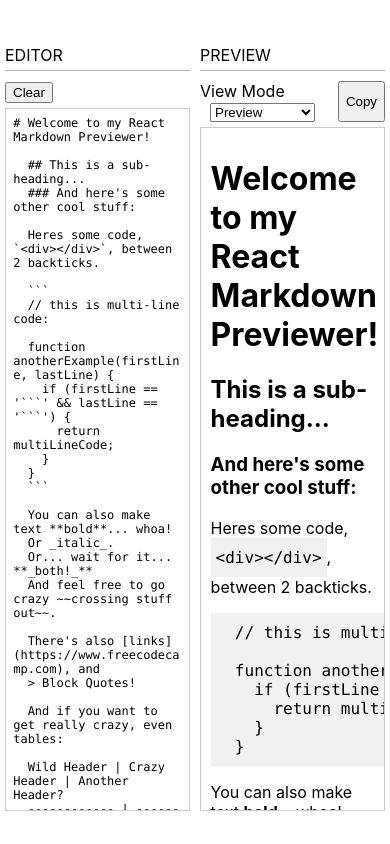
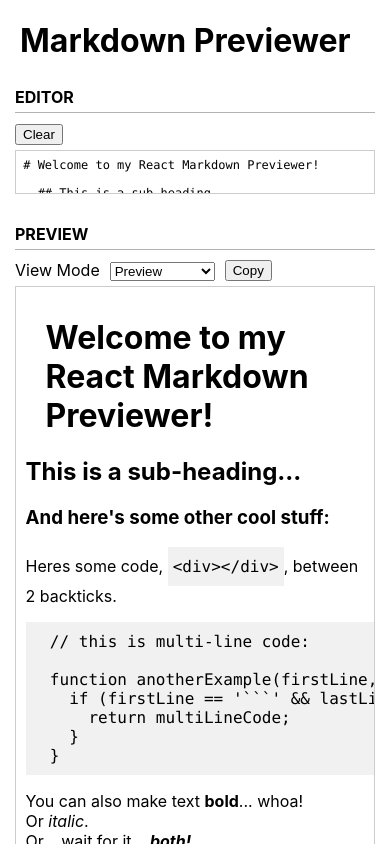
Before and after one commit to megaconfidence/Front-End-Libraries-Projects---Build-a-Markdown-Previewer, a React (Create React App) app: page / in a window 390 px wide. Shown: the top 844 px of the page. Built offline with nearby package versions, Linux system fonts and the light colour scheme.

Commit message:
fix: Made some UI fixes

```diff
--- a/src/App.css
+++ b/src/App.css
@@ -1,6 +1,11 @@
+body {
+  overflow: hidden;
+}
+h1 {
+  margin-left: 20px;
+}
 .app {
   display: flex;
-  margin-top: 40px;
   height: calc(100vh - 68px);
 }
 .container {
@@ -13,12 +18,12 @@
   flex-direction: column;
 }
 .title {
-  border-bottom: 1px solid rgba(0, 0, 0, 0.3);
+  font-weight: bold;
   margin-bottom: 10px;
   padding-bottom: 5px;
+  border-bottom: 1px solid rgba(0, 0, 0, 0.3);
 }
 #editor {
-
   resize: none;
   flex-grow: 1;
   overflow: auto;
@@ -30,7 +35,6 @@
   font-family: Menlo, Monaco, Consolas, 'Courier New', monospace;
 }
 #preview {
-
   flex-grow: 1;
   flex-shrink: 1;
   overflow: auto;
@@ -64,3 +68,16 @@ code {
   background: #f1f1f1;
   display: inline-block;
 }
+@media (max-width: 503px) {
+  .app {
+    padding: 0 10px;
+    flex-direction: column;
+  }
+  .container {
+    width: 100%;
+    margin-bottom: 20px;
+  }
+  body {
+    overflow: unset;
+  }
+}
--- a/src/App.js
+++ b/src/App.js
@@ -96,6 +96,7 @@ function App() {
 
   return (
     <>
+    <h1>Markdown Previewer</h1>
       <div className='app'>
         <div className='container'>
           <div className='title'>EDITOR</div>
```
